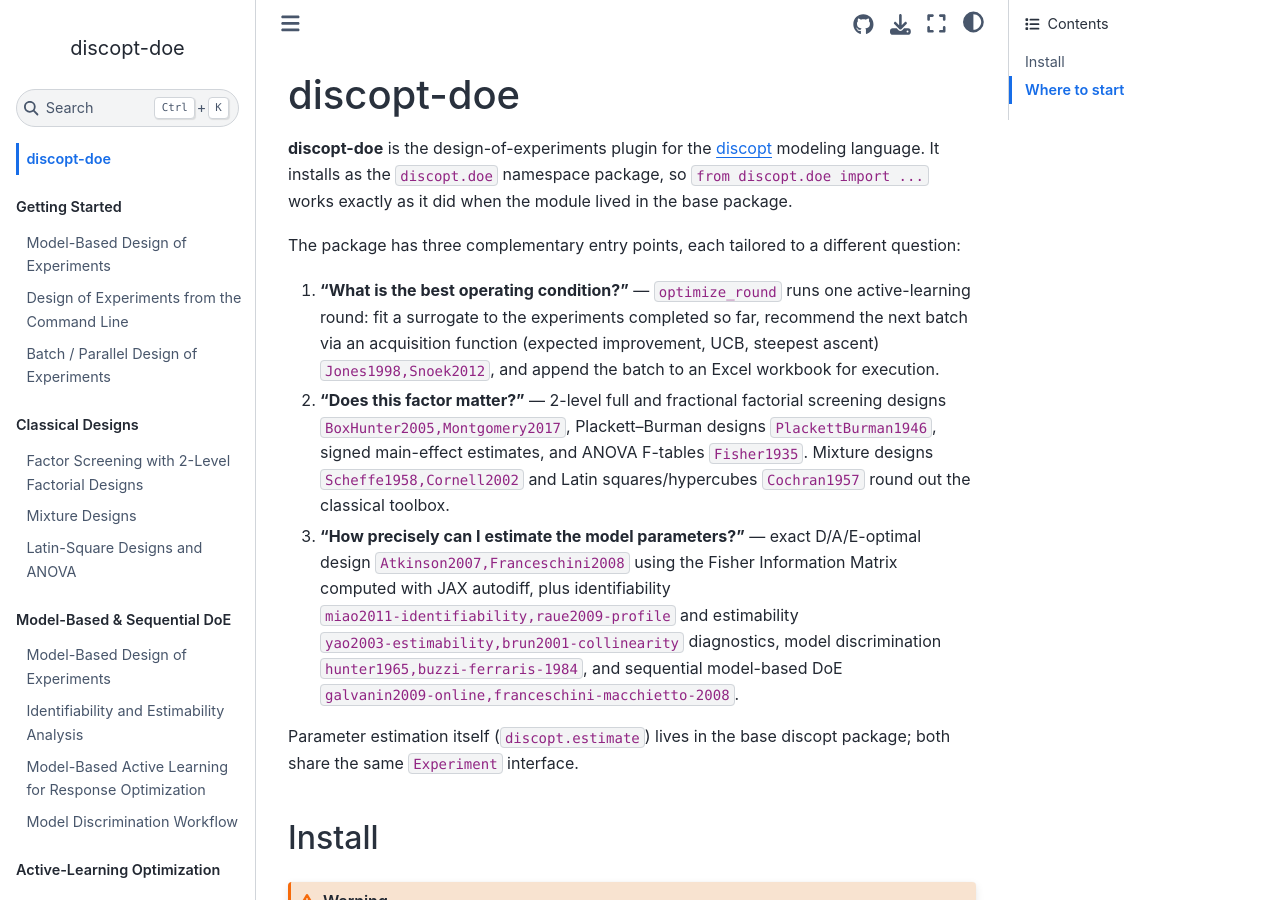
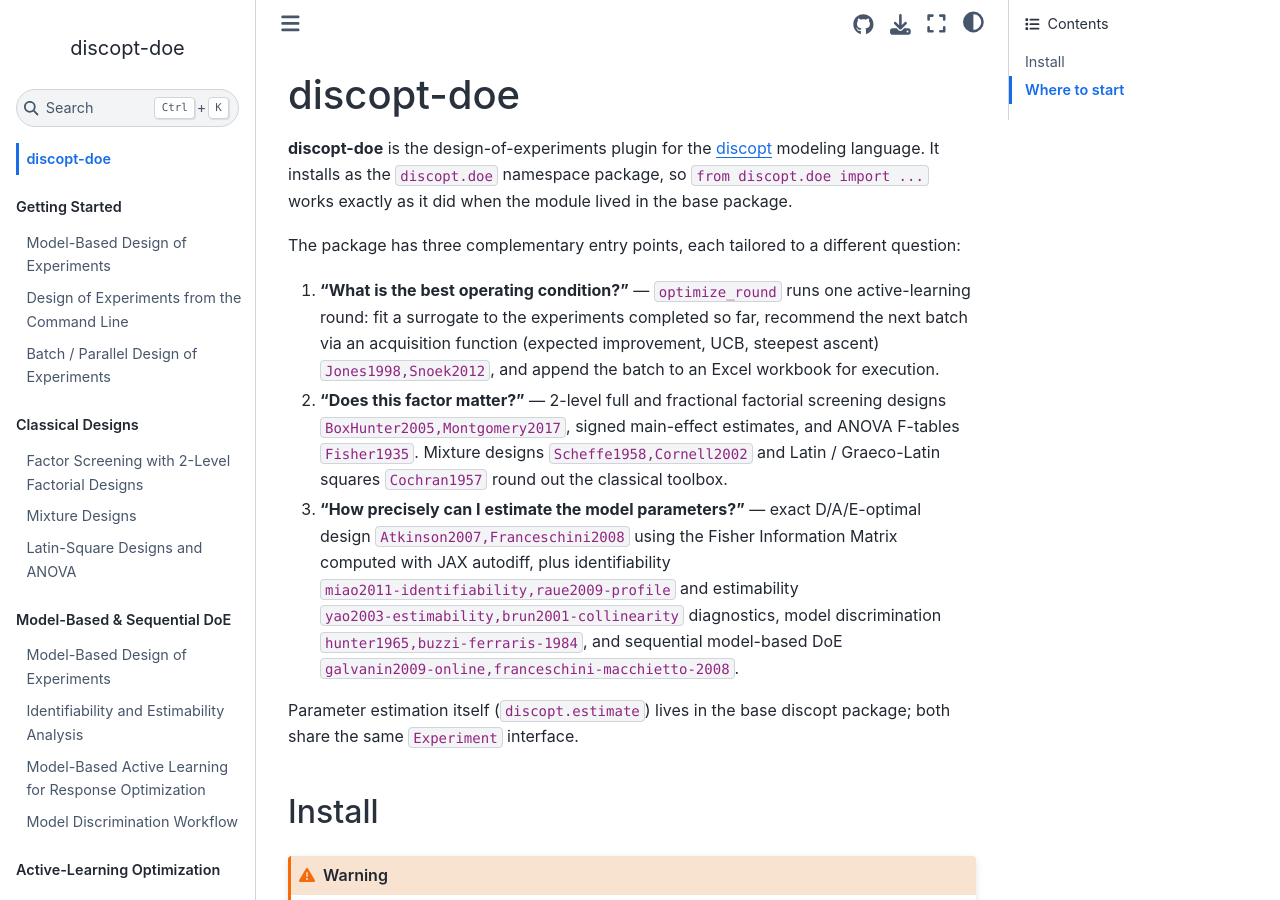
Before and after one commit to jkitchin/discopt-doe, a Jupyter Book: the page built from docs/intro.md, in a window 1280 px wide and 900 px high. Built offline with Jupyter Book 1.0.4 settings and Sphinx 7.4.7 and the Sphinx Book theme 1.1.4, drawn with Linux system fonts in a browser that asks for light colours; cross-references to code outside the pages are shown as plain code.

Commit message:
docs: correct feature/CLI lists (no PB/hypercubes; all eight verbs)
README and intro advertised Plackett-Burman designs and Latin hypercubes,
neither of which is implemented; drop them. Add the anova and optimize verbs
to the README CLI block and correct cli.py's stale 'Five verbs' docstring
(the parser registers eight).

Co-Authored-By: Claude Fable 5 <noreply@anthropic.com>
Claude-Session: https://claude.ai/code/session_014e2Uyn2htL9zLNrM8zj3cQ

```diff
--- a/docs/intro.md
+++ b/docs/intro.md
@@ -15,10 +15,9 @@ different question:
    append the batch to an Excel workbook for execution.
 
 2. **"Does this factor matter?"** — 2-level full and fractional factorial
-   screening designs {cite:p}`BoxHunter2005,Montgomery2017`, Plackett–Burman
-   designs {cite:p}`PlackettBurman1946`, signed main-effect estimates, and
-   ANOVA F-tables {cite:p}`Fisher1935`. Mixture designs
-   {cite:p}`Scheffe1958,Cornell2002` and Latin squares/hypercubes
+   screening designs {cite:p}`BoxHunter2005,Montgomery2017`, signed
+   main-effect estimates, and ANOVA F-tables {cite:p}`Fisher1935`. Mixture
+   designs {cite:p}`Scheffe1958,Cornell2002` and Latin / Graeco-Latin squares
    {cite:p}`Cochran1957` round out the classical toolbox.
 
 3. **"How precisely can I estimate the model parameters?"** — exact
```
Also changed, not shown: README.md (+4 -2 lines), 1 other file.
